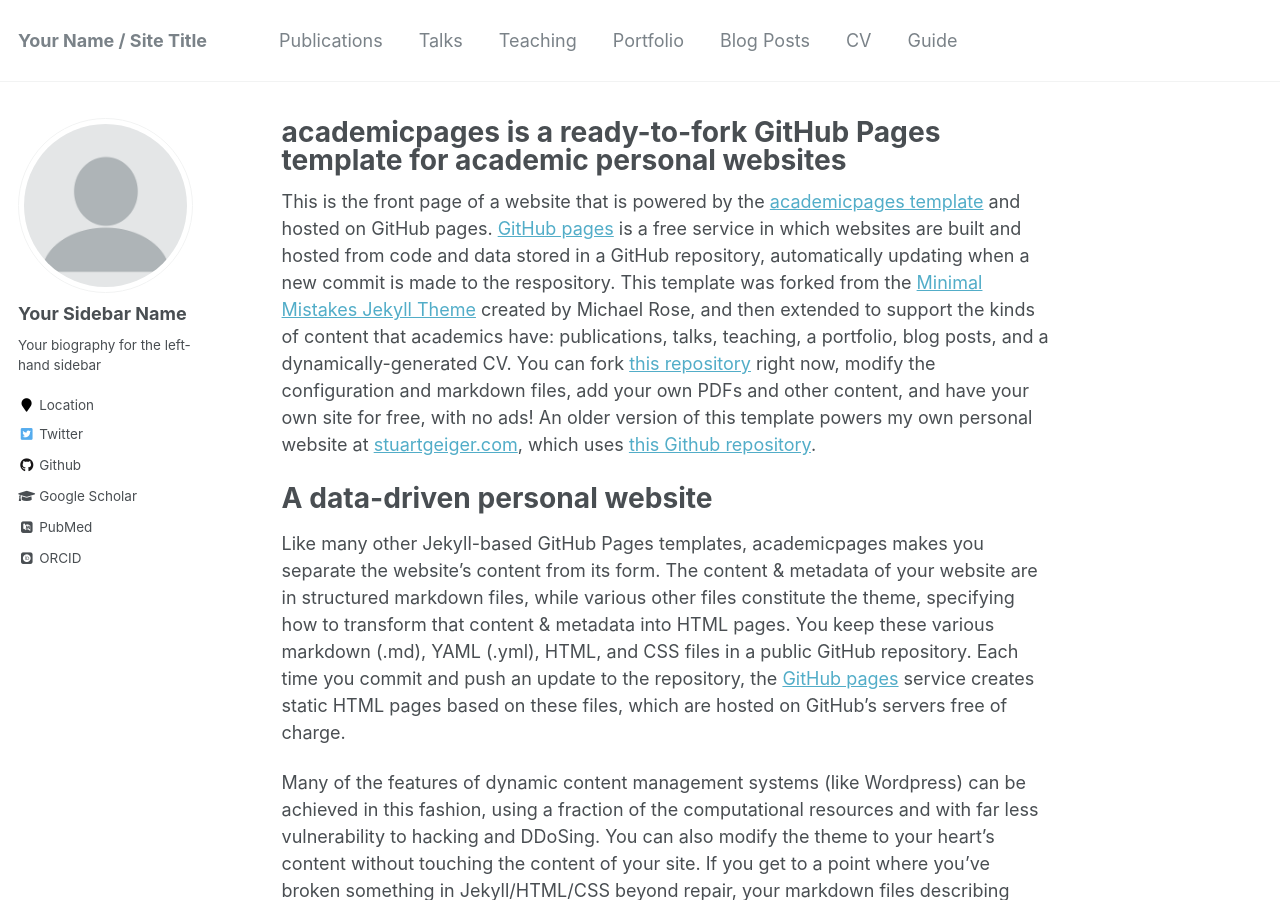
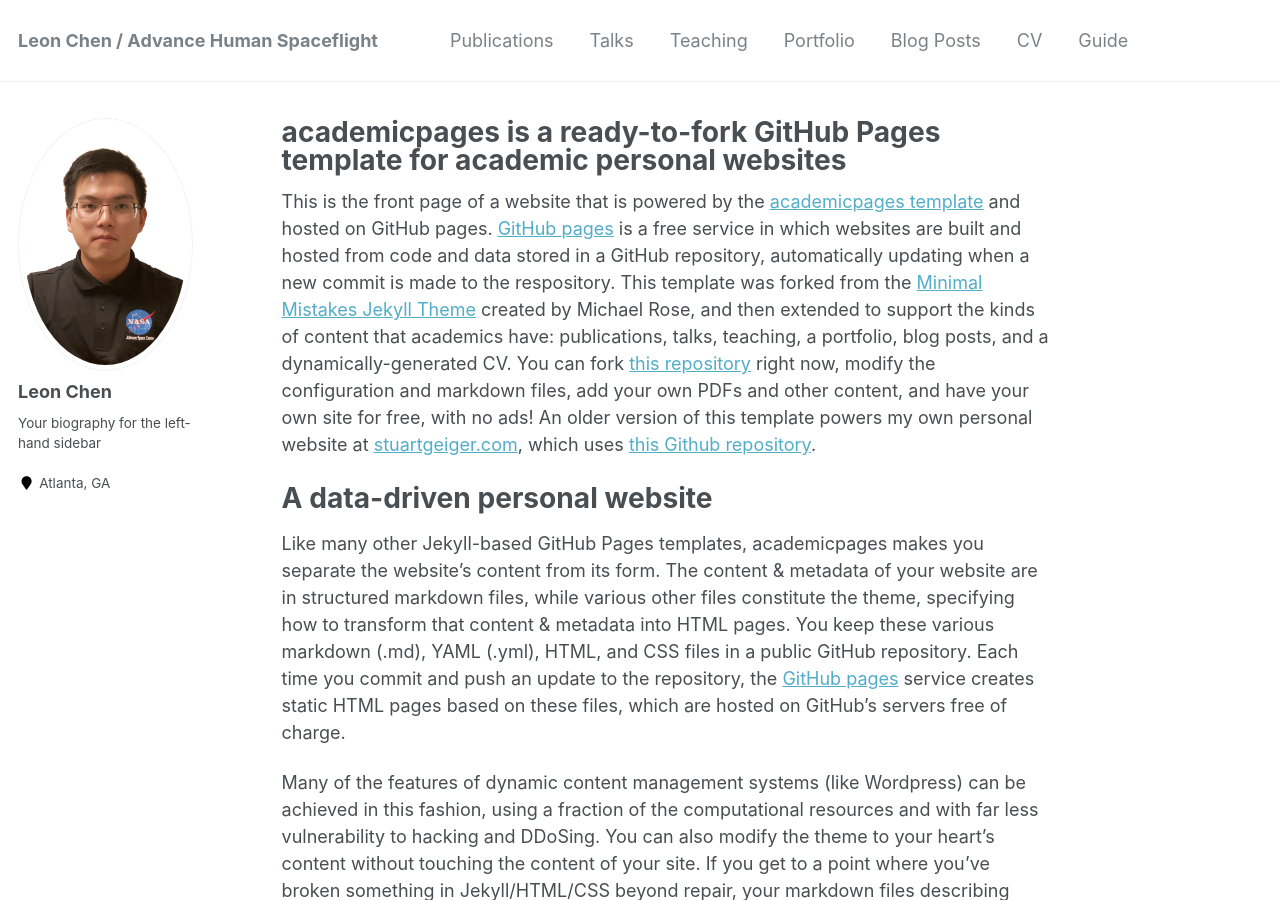
Before and after one commit to leonchen13/leonchen.github.io, a Jekyll site: the page built from _pages/about.md, in a window 1280 px wide and 900 px high. Built offline with Jekyll 4.4.1, drawn with Linux system fonts in a browser that asks for light colours; some web fonts are replaced; some of the changed text lies outside the part shown.

Commit message:
Update
test

```diff
--- a/_config.yml
+++ b/_config.yml
@@ -7,9 +7,9 @@
 
 # Site Settings
 locale                   : "en-US"
-title                    : "Your Name / Site Title"
+title                    : "Leon Chen / Advance Human Spaceflight"
 title_separator          : "-"
-name                     : &name "Your Name"
+name                     : &name "Leon Chen"
 description              : &description "personal description"
 url                      : https://academicpages.github.io # the base hostname & protocol for your site e.g. "https://mmistakes.github.io"
 baseurl                  : "" # the subpath of your site, e.g. "/blog"
@@ -80,13 +80,13 @@
 
 # Site Author
 author:
-  name             : "Your Sidebar Name"
-  avatar           : "profile.png"
+  name             : "Leon Chen"
+  avatar           : "Photo.jpg"
   bio              : "Your biography for the left-hand sidebar"
-  location         : "Location"
+  location         : "Atlanta, GA"
   employer         :
-  pubmed           : "https://www.ncbi.nlm.nih.gov/pubmed/?term=john+snow"
-  googlescholar    : "http://yourfullgooglescholarurl.com"
+  pubmed           : #"https://www.ncbi.nlm.nih.gov/pubmed/?term=john+snow"
+  googlescholar    : #"http://yourfullgooglescholarurl.com"
   email            :
   researchgate     :  # example: "https://www.researchgate.net/profile/yourprofile"
   uri              :
@@ -96,20 +96,20 @@
   flickr           :
   facebook         :
   foursquare       :
-  github           : "academicpages"
+  github           : #"academicpages"
   google_plus      :
   keybase          :
   instagram        :
   impactstory      : #"https://profiles.impactstory.org/u/xxxx-xxxx-xxxx-xxxx"
   lastfm           :
   linkedin         :
-  orcid            : "http://orcid.org/yourorcidurl"
+  orcid            : #"http://orcid.org/yourorcidurl"
   pinterest        :
   soundcloud       :
   stackoverflow    : # http://stackoverflow.com/users/123456/username
   steam            :
   tumblr           :
-  twitter          : "replacethistwitterhandle"
+  twitter          : #"replacethistwitterhandle"
   vine             :
   weibo            :
   xing             :
```
Also changed, not shown: images/Photo.jpg (added).
